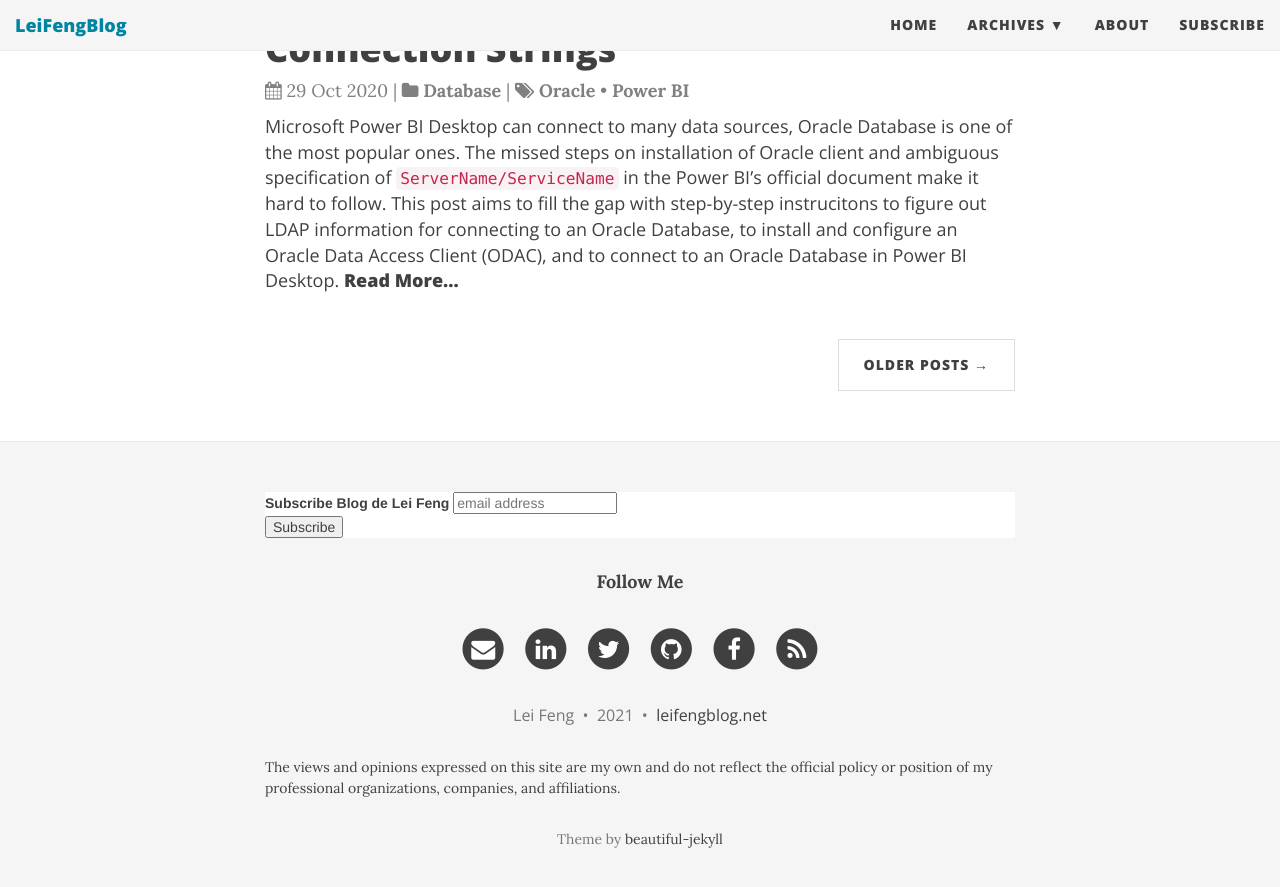
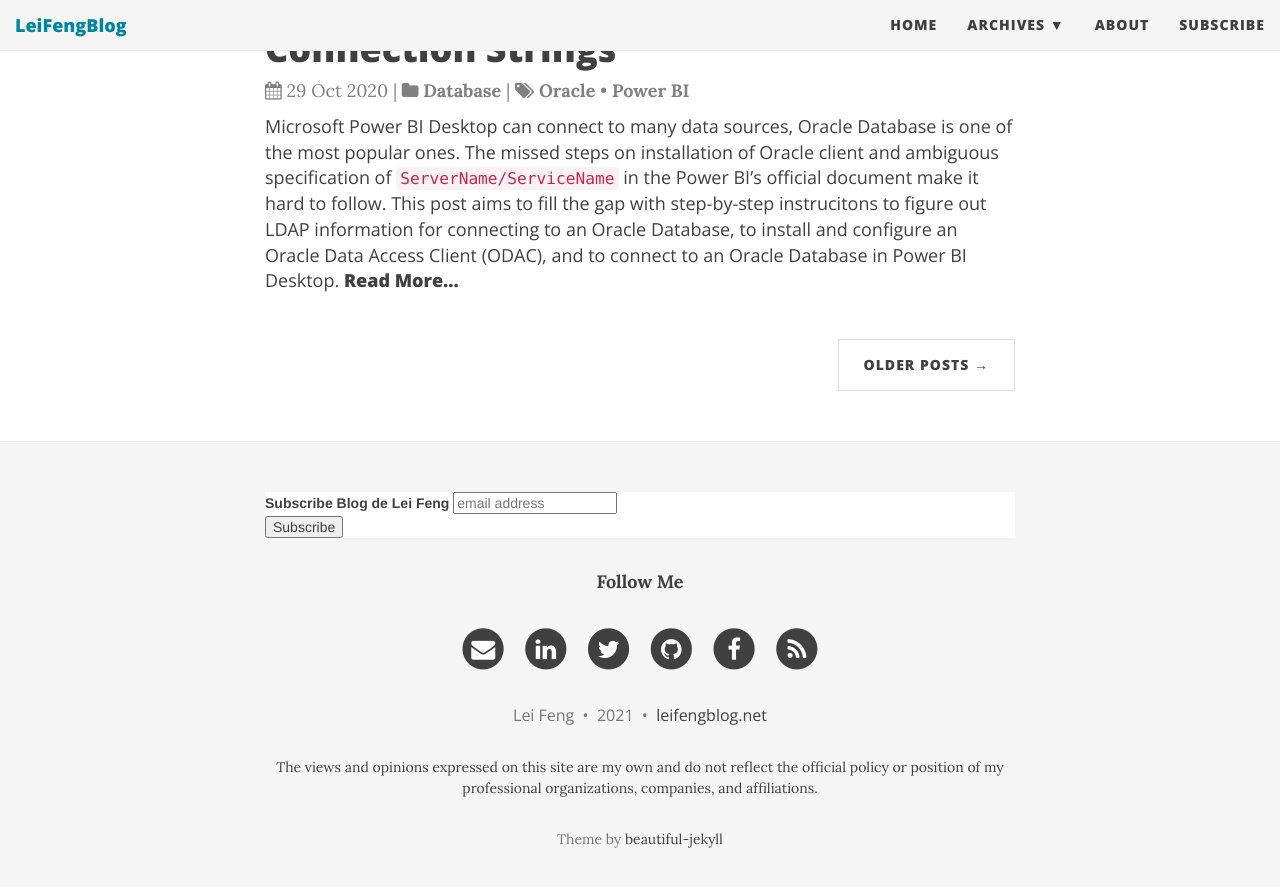
Before and after one commit to stonefl/stonefl.github.io, a Jekyll site: the page built from index.html, in a window 1280 px wide and 900 px high, scrolled down 1663 px. Shown: the top 887 px of the window. Built offline with Jekyll 4.4.1, drawn with Linux system fonts in a browser that asks for light colours; nearby versions of some CDN libraries; the list of posts is cut into pages by our own code; comment, search, counter and statistics services are not loaded.

Commit message:
disclaimer

```diff
--- a/_includes/footer.html
+++ b/_includes/footer.html
@@ -92,7 +92,7 @@
 		  &nbsp;&bull;&nbsp;
 		  <a href="{{ site.url }}">{{ site.url-pretty }}</a>
 		  {% endif %}
-		  <p> The views and opinions expressed on this site are my own and do not reflect the official policy or position of my professional organizations, companies, and affiliations.
+		  <p align="center"> The views and opinions expressed on this site are my own and do not reflect the official policy or position of my professional organizations, companies, and affiliations.
 		  </p>
 	    </p>
 	        <!-- Please don't remove this, keep my open source work credited :) -->
```
